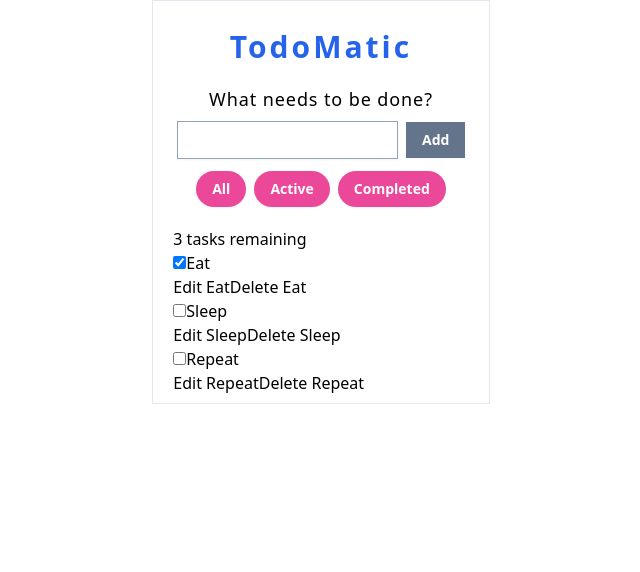
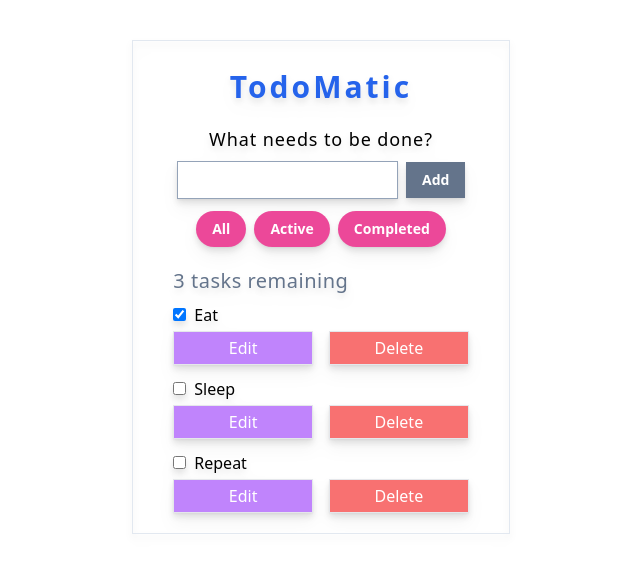
Before and after one commit to sparrowhawwk/react-app-todo, a React (Create React App) app: page / in a window 1280 px wide. Shown: the top 572 px of the page, without its empty margins (319-959 px from the left). Built offline with nearby package versions, Linux system fonts and the light colour scheme.

Commit message:
CSS change 90%.

```diff
--- a/src/App.js
+++ b/src/App.js
@@ -98,13 +98,18 @@ function App(props) {
 
     return (
         <div className="grid justify-items-center">
-            <div className="border border-slate-200 pt-2 pr-5 pl-5 pb-2">
+            <div className="border border-slate-200 pt-2 pr-10 pl-10 pb-2 mt-10 drop-shadow-lg">
                 <h1 className="text-3xl font-bold tracking-widest text-blue-600 text-center mt-5 mb-5">
                     TodoMatic
                 </h1>
                 <Form addTask={addTask} />
                 <div className="text-center mb-5">{filterList}</div>
-                <h2 id="list-heading" tabIndex="-1" ref={listHeadingRef}>
+                <h2
+                    id="list-heading"
+                    tabIndex="-1"
+                    ref={listHeadingRef}
+                    className="tracking-wide text-slate-500 text-xl"
+                >
                     {headingText}
                 </h2>
                 <ul
--- a/src/components/Form.js
+++ b/src/components/Form.js
@@ -23,7 +23,7 @@ function Form(props) {
             <input
                 type="text"
                 id="new-todo-input"
-                className=" border border-slate-400 mr-2 px-3 py-2 rounded-none text-sm shadow-sm placeholder-slate-400 w-3/4"
+                className="border border-slate-400 mr-2 px-3 py-2 rounded-none text-sm shadow-sm placeholder-slate-400 w-3/4"
                 name="text"
                 autoComplete="off"
                 value={name}
--- a/src/components/Todo.js
+++ b/src/components/Todo.js
@@ -35,67 +35,70 @@ export default function Todo(props) {
     const editingTemplate = (
         <form className="stack-small" onSubmit={handleSubmit}>
             <div className="form-group">
-                <label className="todo-label" htmlFor={props.id}>
+                <label
+                    className="todo-label block pb-2 pt-3 text-slate-600"
+                    htmlFor={props.id}
+                >
                     New name for {props.name}
                 </label>
                 <input
                     id={props.id}
-                    className="todo-text"
+                    className="border border-slate-400 mr-2 px-3 py-2 rounded-none text-sm shadow-sm placeholder-slate-400 w-full"
                     type="text"
                     value={newName}
                     onChange={handleChange}
                     ref={editFieldRef}
                 />
             </div>
-            <div className="btn-group">
+            <div className="flex flex-row space-x-4">
                 <button
                     type="button"
-                    className="btn todo-cancel"
+                    className="mb-3 mt-2 basis-1/2 border bg-gray-400 hover:bg-gray-500 shadow-sm text-white px-2 py-1 font-normal rounded-none"
                     onClick={() => setEditing(false)}
                 >
                     Cancel
-                    <span className="visually-hidden">
-                        renaming {props.name}
-                    </span>
+                    <span className="hidden">renaming {props.name}</span>
                 </button>
-                <button type="submit" className="btn btn__primary todo-edit">
+                <button
+                    type="submit"
+                    className="mb-3 mt-2 basis-1/2 border bg-green-400 hover:bg-green-500 shadow-sm text-white px-2 py-1 font-normal rounded-none"
+                >
                     Save
-                    <span className="visually-hidden">
-                        new name for {props.name}
-                    </span>
+                    <span className="hidden">new name for {props.name}</span>
                 </button>
             </div>
         </form>
     );
 
     const viewTemplate = (
-        <div className="stack-small">
-            <div className="c-cb">
+        <div className="stack-small mt-2 mb-3">
+            <div className="c-cb mb-1">
                 <input
                     id={props.id}
                     type="checkbox"
                     defaultChecked={props.completed}
                     onChange={() => props.toggleTaskCompleted(props.id)}
+                    className="px-2 py-1 p-2 mr-2 border border-slate-300"
                 />
                 <label className="todo-label" htmlFor={props.id}>
                     {props.name}
                 </label>
             </div>
-            <div className="btn-group">
+            <div className="flex flex-row space-x-4">
                 <button
                     type="button"
-                    className="btn"
+                    className="basis-1/2 border bg-purple-400 hover:bg-purple-500 shadow-sm text-white px-2 py-1 font-medium rounded-none"
                     onClick={() => setEditing(true)}
                     ref={editButtonRef}
                 >
-                    Edit <span className="visually-hidden">{props.name}</span>
+                    Edit <span className="hidden">{props.name}</span>
                 </button>
                 <button
                     type="button"
-                    className="btn btn__danger"
+                    className="basis-1/2 border bg-red-400 hover:bg-red-500 shadow-sm text-white px-2 py-1 font-medium rounded-none"
                     onClick={() => props.deleteTask(props.id)}
                 >
-                    Delete <span className="visually-hidden">{props.name}</span>
+                    Delete <span className="hidden">{props.name}</span>
                 </button>
             </div>
         </div>
```
